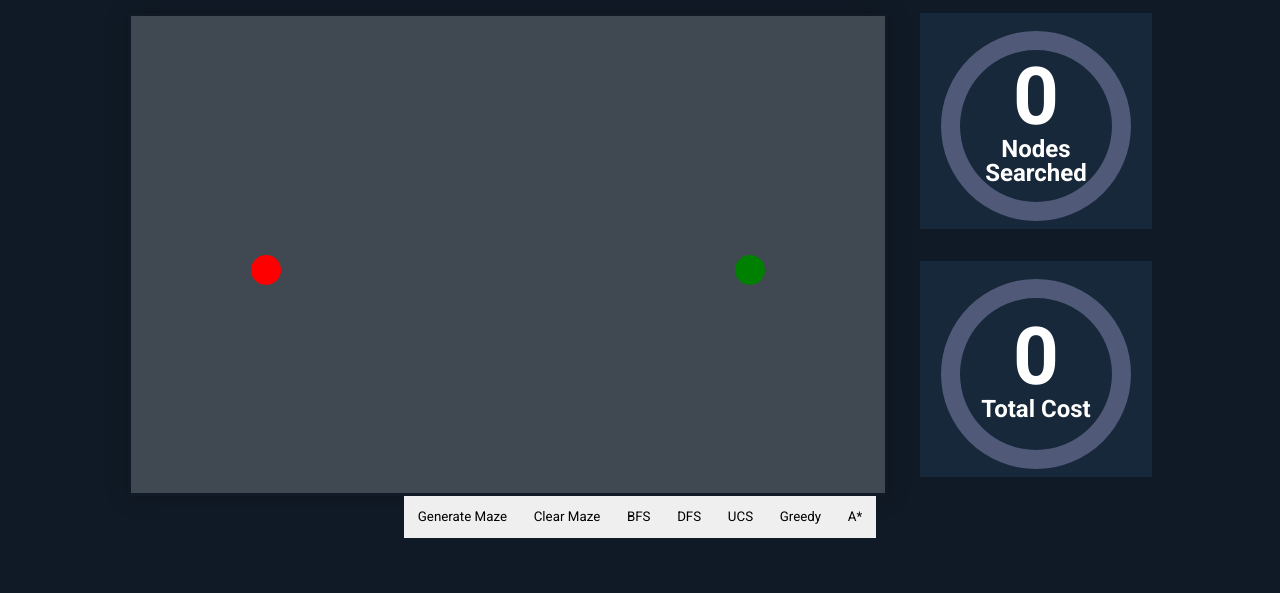
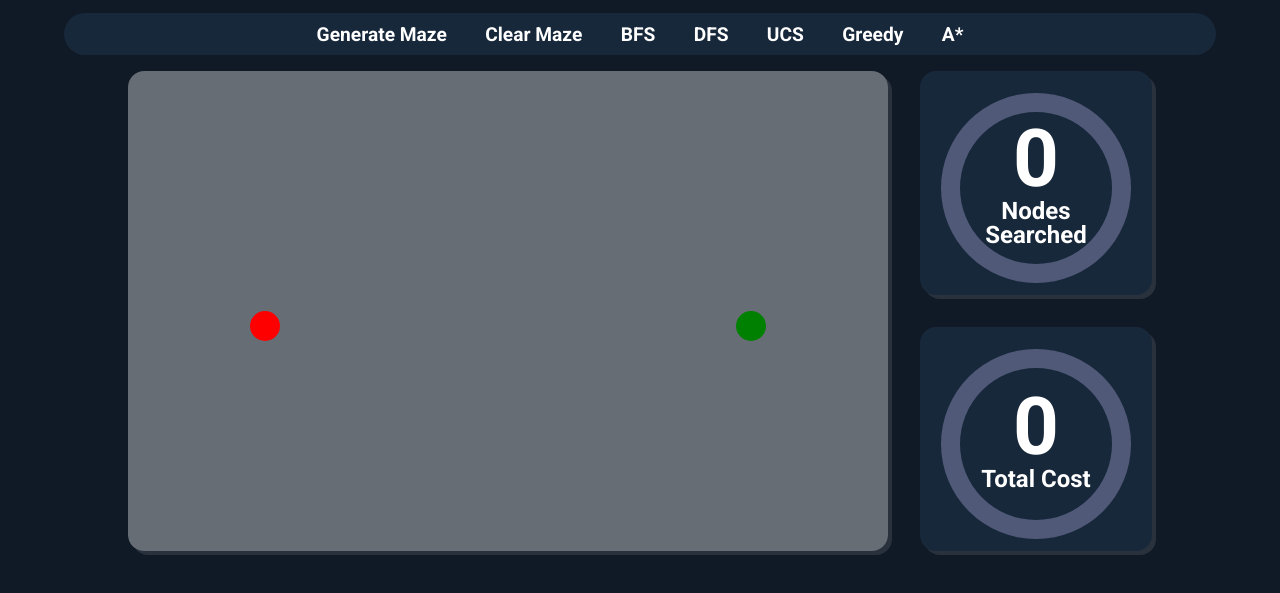
Before and after one commit to raychungno1/ML-Visualizer, a website with bundled scripts: page index.html in a window 1280 px wide. Shown: the part 83-676 px from the top of the page. Built offline with nearby package versions, Linux system fonts and the light colour scheme.

Commit message:
additional css styling

```diff
--- a/css/main.css
+++ b/css/main.css
@@ -65,13 +65,18 @@ h1, h2 {
     padding-right: .5em;
 }
 
-.alg-stat h1 {
-    font-size: 5rem;
+.buttons {
+    margin: 1em auto;
+    border-radius: 100px;
+    background: #18283b;
+    width: 90%;
+    max-width: 1200px;
+    justify-content: center;
+    overflow: hidden;
 }
 
 .alg-stat {
-    margin: 3em auto;
-    /* text-align: center; */
+    margin: 2em auto;
     position: relative;
     display: flex;
     justify-content: center;
@@ -79,6 +84,12 @@ h1, h2 {
     align-items: center;
     background: #18283b;
     padding: .5em 1em;
+    border-radius: 1em;
+    box-shadow: 4px 4px 0 rgba(255,255,255,0.1);
+}
+
+.alg-stat h1 {
+    font-size: 5rem;
 }
 
 .stat {
@@ -95,7 +106,15 @@ h1, h2 {
 .btn {
     display: block;
     border: none;
-    padding: 1em;
+    padding: .5em 1em;
+    background: none;
+    color: white;
+    font-weight: 700;
+    font-size: 1.2rem;
+}
+
+.btn:hover {
+    background-color: rgba(242, 53, 104, .5);
 }
 
 .grid {
@@ -103,8 +122,10 @@ h1, h2 {
     max-height: 1200px;
     margin: 0 auto;
     border-collapse: collapse;
-    box-shadow: 0 0 20px rgba(0,0,0,0.25);
+    box-shadow: 4px 4px 0 rgba(255,255,255,0.1);
     background-color: rgba(255,255,255,0.2);
+    border-radius: 1em;
+    overflow: hidden;
 }
 
 .grid td {
@@ -144,6 +165,11 @@ td.expansion {
     top: 50%;
     left: 50%;
     transform: translate(-50%, -50%);
+    transition: opacity 1 ease-in-out
+}
+
+.icon:hover {
+    opacity: .7;
 }
 
 .start-icon {
@@ -172,11 +198,6 @@ td.expansion {
     height: 25px;
     border-radius: 100px;
     background-color: rgba(0, 64, 0, 0.5);
-}
-
-.buttons {
-    margin: 0 auto;
-    justify-content: center;
 }
 
 @media (min-width: 650px) {
@@ -219,7 +240,7 @@ td.expansion {
 
     .alg-stat {
         width: 100%;
-        height: 30;
+        height: 28vh;
         margin: 0
     }
 
--- a/index.html
+++ b/index.html
@@ -19,8 +19,19 @@
             <h1 id="alg-type">---</h1>
         </div>
     </div>
+    <div class="buttons row">
+        <button class="btn" id="gen-maze">Generate Maze</button>
+        <button class="btn" id="clear-btn">Clear Maze</button>
+        <button class="btn" id="bfs-btn">BFS</button>
+        <button class="btn" id="dfs-btn">DFS</button>
+        <button class="btn" id="ucs-btn">UCS</button>
+        <button class="btn" id="greedy-btn">Greedy</button>
+        <button class="btn" id="a-star-btn">A*</button>
+    </div>
     <div class="container main-row">
-        <table class="grid" id="grid"></table>
+        <div class="grid">
+            <table class="grid" id="grid"></table>
+        </div>
         <div class="alg-stat-row">
             <div class="alg-stat">
                 <div class="chart">
@@ -42,15 +53,6 @@
             </div>
         </div>
     </div>
-    <div class="buttons row">
-        <button class="btn" id="gen-maze">Generate Maze</button>
-        <button class="btn" id="clear-btn">Clear Maze</button>
-        <button class="btn" id="bfs-btn">BFS</button>
-        <button class="btn" id="dfs-btn">DFS</button>
-        <button class="btn" id="ucs-btn">UCS</button>
-        <button class="btn" id="greedy-btn">Greedy</button>
-        <button class="btn" id="a-star-btn">A*</button>
-    </div>
     <script src="https://cdnjs.cloudflare.com/ajax/libs/gsap/3.9.0/gsap.min.js" integrity="sha512-gWlyRVDsJvp5kesJt4cSdPPLZIBdln/uSwzYgUicQcbTgRNQE4QhP5KUBIYlLYLkiKIQiuD7KUMHzqGNW/D2bQ==" crossorigin="anonymous" referrerpolicy="no-referrer"></script>
     <script src="https://cdn.jsdelivr.net/npm/chart.js"></script>
     <script type="module" src="js/renderBoard.js"></script>
--- a/js/board.js
+++ b/js/board.js
@@ -148,10 +148,10 @@ class Board {
             output += "<tr>"
             row.forEach((cell, j) => {
                 output += `<td class="`
-                if (!cell.n || i === 0)                output += "north "
-                if (!cell.s || i === this.rows - 1)    output += "south "
-                if (!cell.e || j === this.cols - 1)    output += "east "
-                if (!cell.w || j === 0)                output += "west "
+                if (!cell.n && i !== 0)                output += "north "
+                if (!cell.s && i !== this.rows - 1)    output += "south "
+                if (!cell.e && j !== this.cols - 1)    output += "east "
+                if (!cell.w && j !== 0)                output += "west "
                 output += `" id="r${i}c${j}">`
                 if (arrEquals(this.startState, [i, j])) output += `<div class="icon start-icon"></div>`
                 if (arrEquals(this.goalState, [i, j])) output += `<div class="icon goal-icon"></div>`
```
